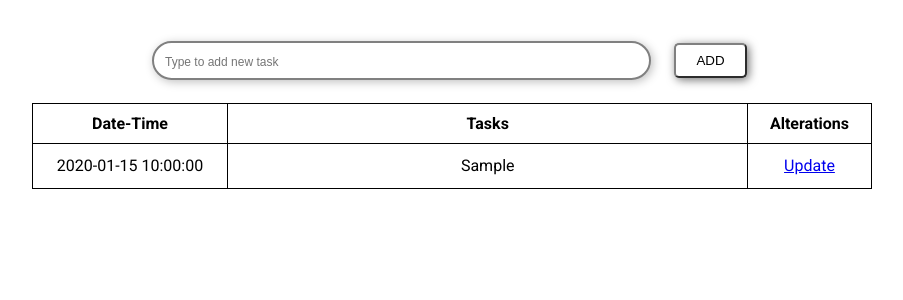
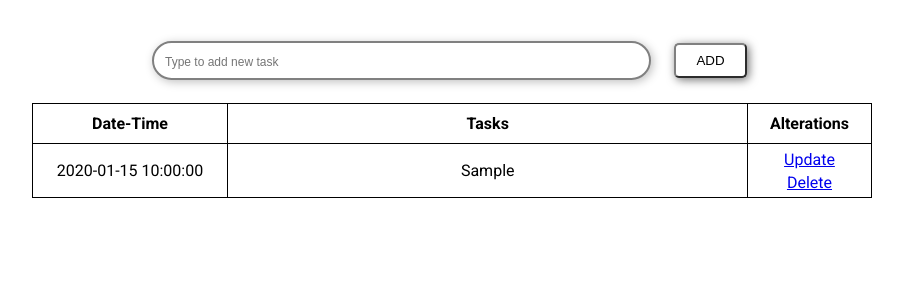
Before and after one commit to Harshita-Shreevastav/TO-DO-app, a Flask app: page / in a window 1280 px wide. Shown: the top 300 px of the page, without its empty margins (186-1089 px from the left). Run offline with Flask 3, Linux system fonts and the light colour scheme; tables that the repository leaves empty hold one stand-in row (values such as "Sample post").

Commit message:
Delete link and other comments added!

```diff
--- a/app.py
+++ b/app.py
@@ -6,7 +6,7 @@ from flask_wtf import FlaskForm
 from wtforms import StringField, PasswordField, validators,SubmitField
 from wtforms.validators import DataRequired
 
-
+# App initialisation
 app=Flask(__name__)
 app.config['SECRET_KEY']="todo"
 
@@ -30,6 +30,9 @@ class Data(db.Model):
 
         self.task=task
 
+
+# WTForm to enter new task
+
 class Taskform(FlaskForm):
     task=StringField("The task", validators=[DataRequired()])
     submit=SubmitField("ADD")
@@ -40,6 +43,11 @@ class updateform(FlaskForm):
     submit= SubmitField("UPDATE")
 
 
+#Home Page that shows all previously added tasks, a textbox to enter new task,
+#a ADD button to add it to table/database,
+##an update link which directs to the update page where you can enter the upadtes task
+#and hit update to reflect it in table/databse
+
 
 
 @app.route("/", methods=['GET', 'POST'])
@@ -48,13 +56,18 @@ def home():
     task=None
     form=Taskform()
 
+    #Verifies if anu data is entered in the textbox by the user.
+
+    """If a task is entered, the task entered is stored in a variabel called task
+    and then the form-textbox is again set to none for new task entry"""
+
     if form.validate_on_submit():
         task= form.task.data
         form.task.data=None
 
 
 
-
+        #Here the task is being added to database/table
         if task:
 
             print(task)
@@ -73,7 +86,9 @@ def home():
 
 
 
-            return redirect(url_for("home"))
+            return redirect(url_for("home")) #redirects to home page via get request  to reflect change and
+                                             # cancelled out duplication of data which might occurs during
+                                             # refresh due to the previous request methods beingpost.
 
     else:
 
@@ -82,10 +97,13 @@ def home():
         data_records = Data.query.all()
         print(data_records)
 
+
+
         return render_template("index.html", data_record=data_records, form=form,task=task)
 
 
 
+# update page with a textbox box with pre-texted task to overwrite and an upadte button to reflect change
 
 @app.route("/update/<s_no>", methods=['GET','POST'])
 def update(s_no):
@@ -93,7 +111,7 @@ def update(s_no):
     update_form=updateform()
 
 
-    record_to_update=Data.query.get_or_404(s_no)
+    record_to_update=Data.query.get_or_404(s_no)# Checks for record with s_no as id else returns 404
     print("Record found!")
 
     if update_form.validate_on_submit():
@@ -109,7 +127,20 @@ def update(s_no):
     else:
 
         print("Into else")
-        return render_template("update.html", s_no=s_no, form=update_form, updated_task=updated_task)
+        return render_template("update.html", record_to_update=record_to_update, form=update_form,
+                               updated_task=updated_task)
+
+@app.route("/delete/<s_no>", methods=['GET','POST'])
+def delete(s_no):
+
+    record_to_delete=Data.query.get_or_404(s_no)
+    print("Record found!")
+    db.session.delete(record_to_delete)
+    db.session.commit()
+
+    return redirect(url_for("home"))
+
+
 
 
 if __name__=="__main__":
--- a/templates/index.html
+++ b/templates/index.html
@@ -55,23 +55,24 @@
 
             </thead>
 
-            <tbody style="padding: 5px;">
+            <tbody >
                 {% if data_record %}
                     {% for record in data_record %}
                         <tr >
 
 
-                            <td style=" padding: 1px; text-align:center; height: 15px; line-height: 10px ; overflow: hidden;">
+                            <td style=" padding: 0; text-align:center ; overflow: hidden;">
                                 {{record.dat}}
                             </td>
 
-                            <td style="padding: 1px;text-align:center; height: 15px;line-height: 10px; overflow: hidden;">
+                            <td style="padding: 1px;text-align:center; height: 5px; overflow: hidden;">
                                 <p>{{record.task}}</p>
                             </td>
 
 
-                            <td style="padding: 1px;text-align:center; height: 15px;line-height: 10px; overflow: hidden;">
-                                <a class="update" href="{{url_for('update', s_no=record._s_no)}}"> Update</a>
+                            <td style="padding: 1px;text-align:center; overflow: hidden;">
+                                <a class="update" style="display: block; padding: 0 0 4px 0;" href="{{url_for('update', s_no=record._s_no)}}"> Update</a>
+                                <a class="delete" href="{{url_for('delete', s_no=record._s_no)}}"> Delete</a>
                             </td>
 
                         </tr>
--- a/templates/update.html
+++ b/templates/update.html
@@ -7,7 +7,7 @@
 {%endblock%}
 
 {%block body%}
- <form action="{{url_for('update', s_no=s_no)}}" method="POST">
+ <form action="{{url_for('update', s_no=record_to_update._s_no)}}" method="POST">
         <div style="display:flex; justify-content: center; align-items: center;
         width:60%; padding: 20px 200px; margin:50px;">
 
@@ -16,7 +16,7 @@
             <div style="flex-grow: 1; width: 90%;">
                 {{form.hidden_tag()}}
 
-                {{form.updated_task(class="text-box")}}
+                {{form.updated_task(class="text-box", value=record_to_update.task)}}
             </div>
 
 
```
Also changed, not shown: instance/data.sqlite3.
